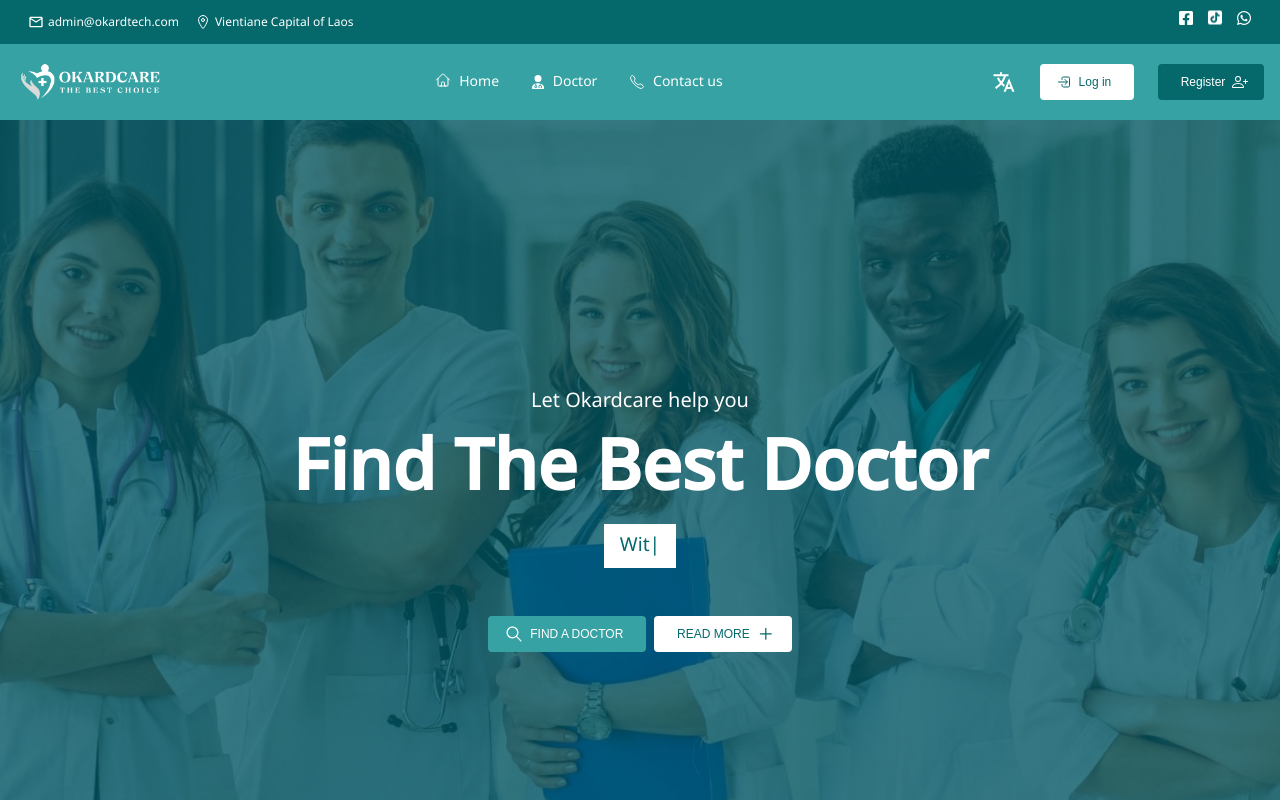
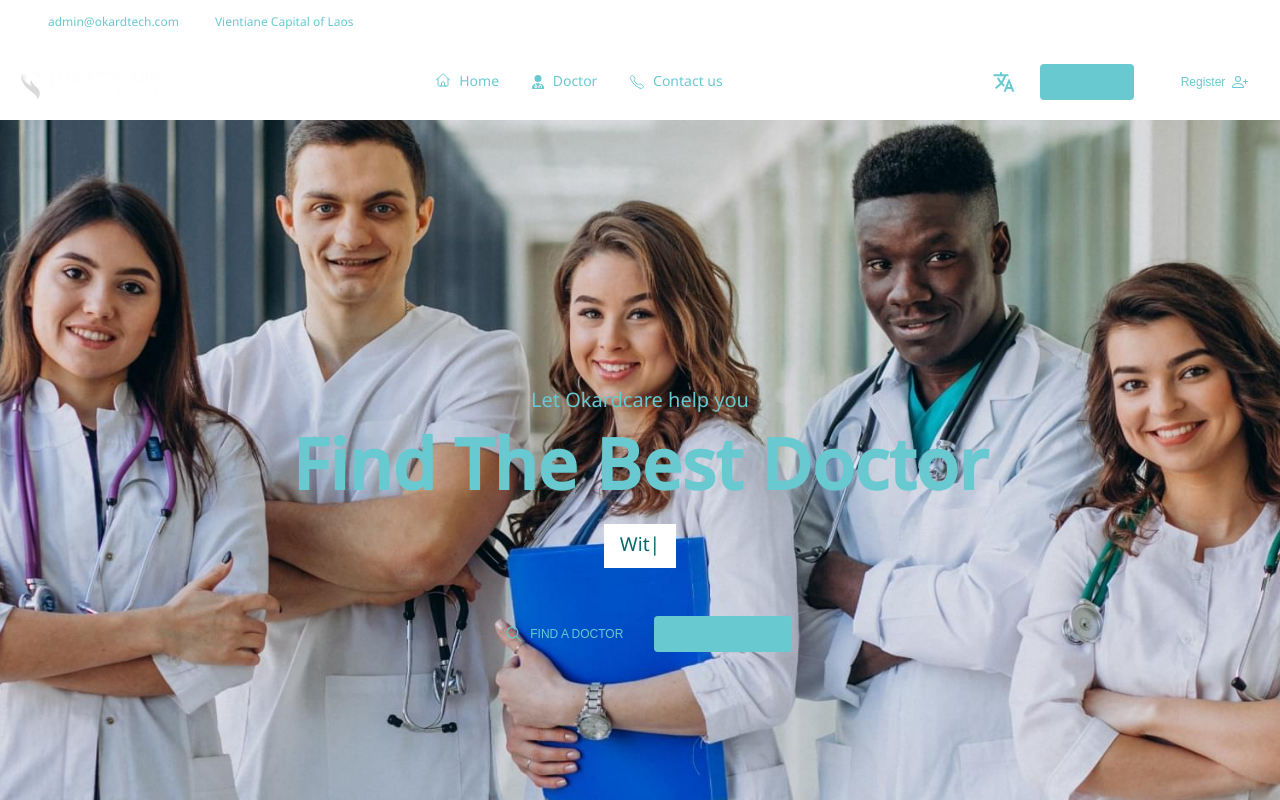
Before and after one commit to Iamfind55/e-commerce-client, a Next.js app: page / in a window 1280 px wide. Shown: the top 800 px of the page. Built offline with nearby package versions, Linux system fonts and the light colour scheme.

Commit message:
Update tailwind config

```diff
--- a/tailwind.config.ts
+++ b/tailwind.config.ts
@@ -14,17 +14,10 @@
           "conic-gradient(from 180deg at 50% 50%, var(--tw-gradient-stops))",
       },
       colors: {
-        base: "#05696b",
-        secondary: "#36a2a3",
-        b_text: "#05696b",
-        border: "#ebf2f3",
-        bg_color: "rgb(248 250 252)",
-        bg_cover: "#005963",
-        base_hover: "#00787b",
-        white_text: "#ffffff",
-        error: "rgb(239 68 68)",
-        black: "#000000",
-        gray_color: "rgb(107 114 128)",
+        neon_blue: "#69C9D0",
+        neon_pink: "#69C9D0",
+        black: "#69C9D0",
+        white: "#69C9D0",
       },
       fontFamily: {
         heebo: ["Heebo", "sans-serif"],
```
